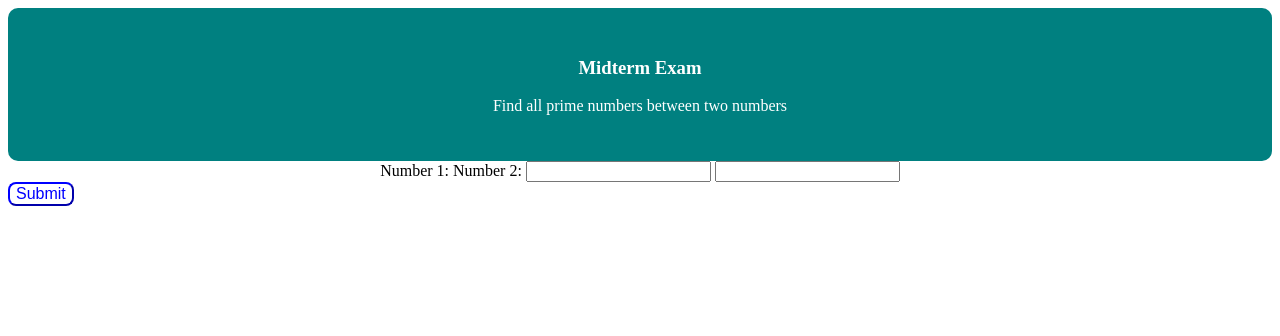
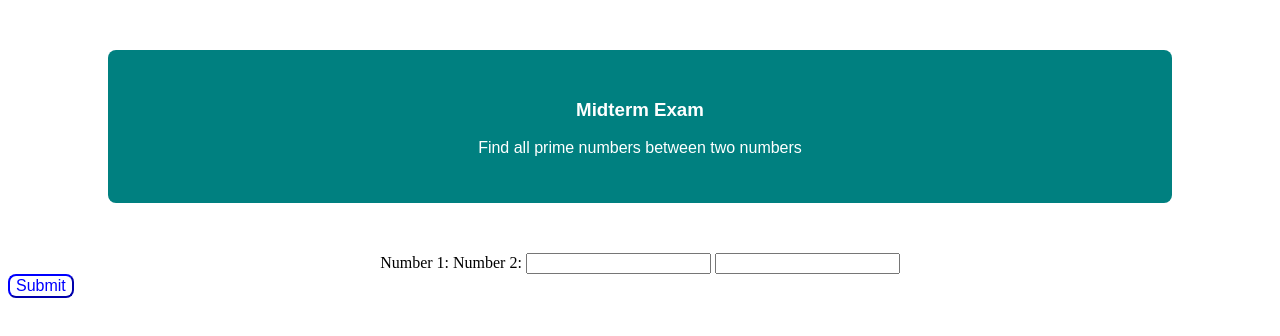
Before and after one commit to dcuevas-is/Homework-5, a plain HTML site: page index.html in a window 1280 px wide. Drawn offline with Linux system fonts and the light colour scheme.

Commit message:
changed font

```diff
--- a/style.css
+++ b/style.css
@@ -1,9 +1,11 @@
 .container {
     background-color: teal;
     color: white;
+    font-family: sans-serif;
     text-align: center;
     padding: 30px 50px;
-    border-radius: 10px;
+    border-radius: 8px;
+    margin: 50px 100px;
 }
 
 .container2 {
```
